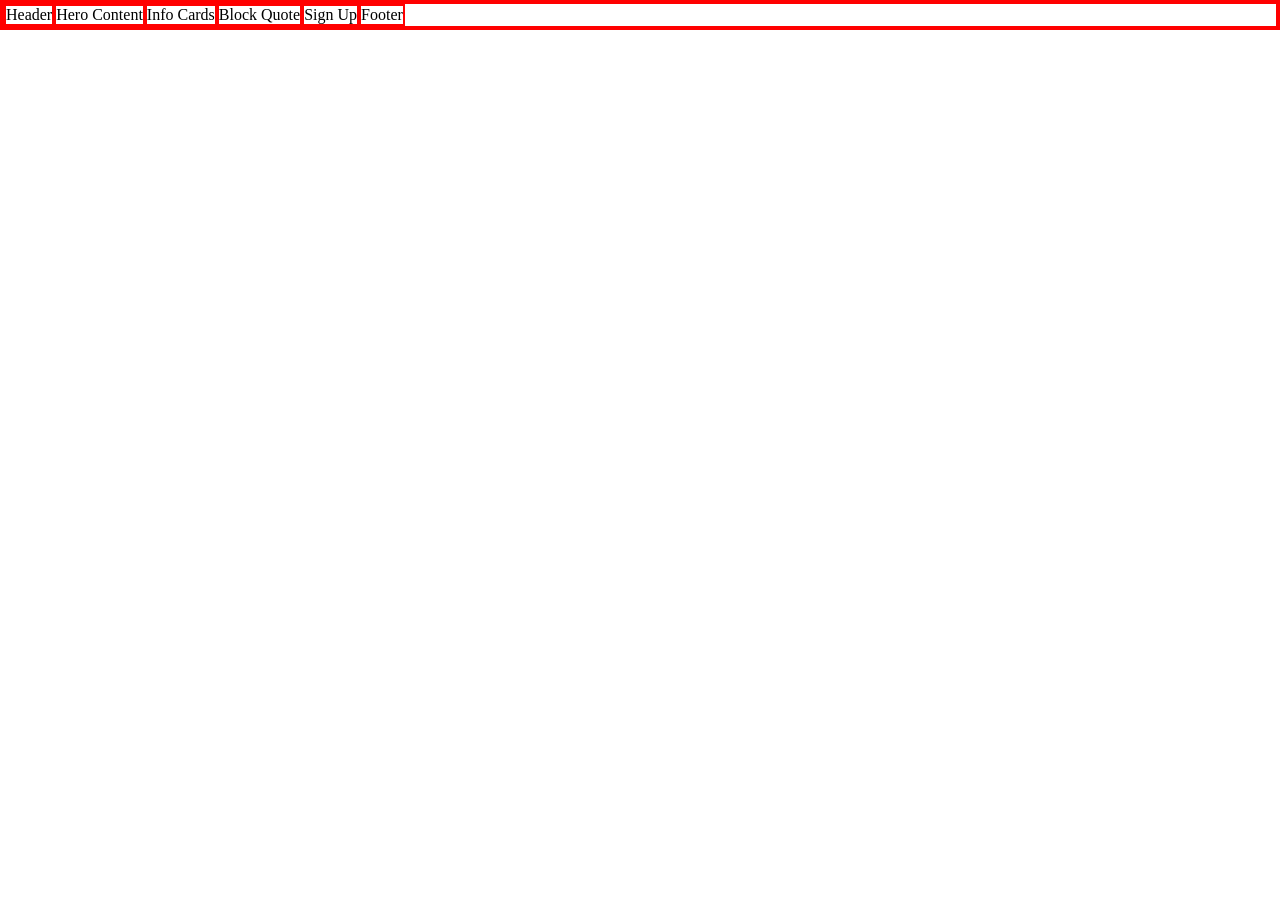
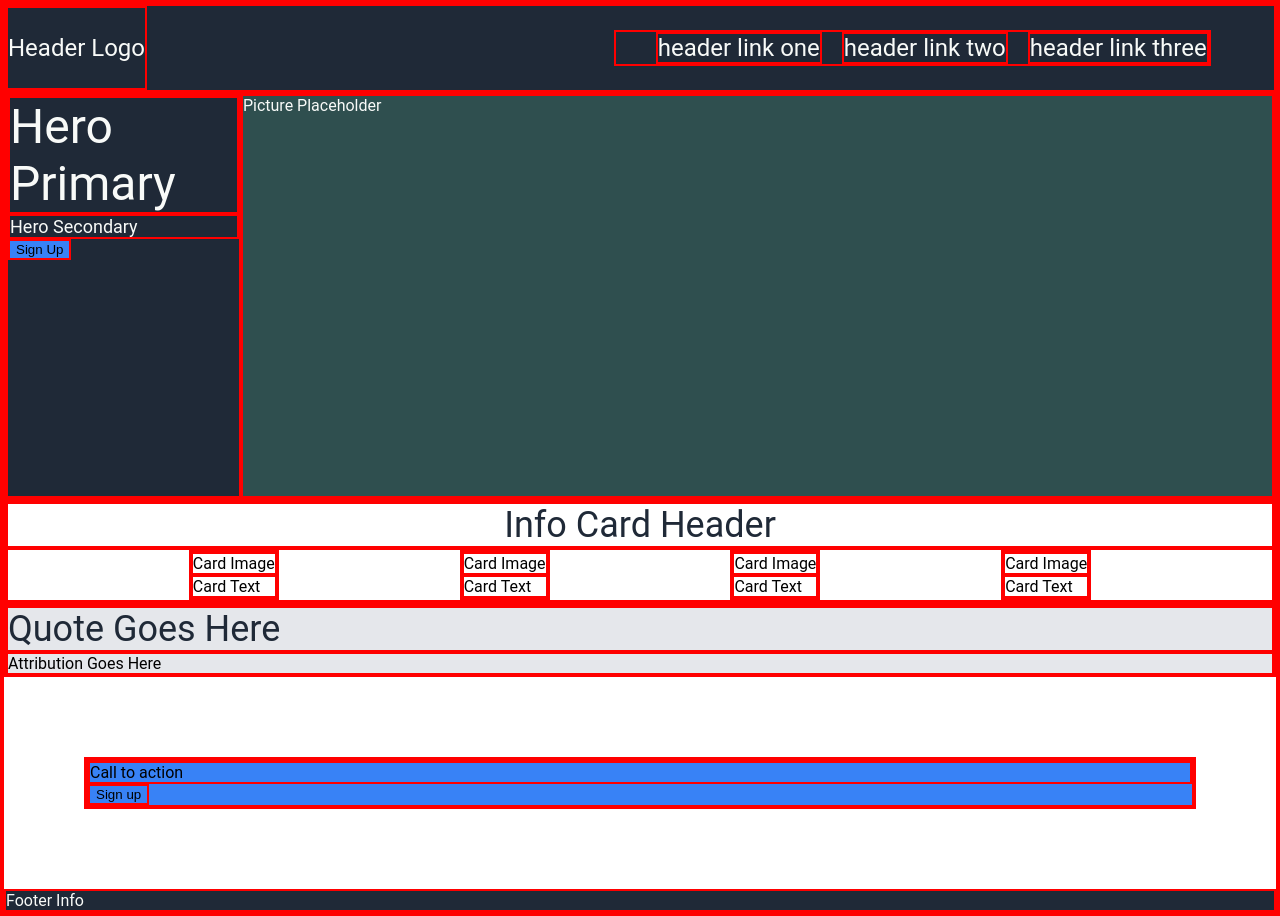
Before and after one commit to imalreadyafiddle/odin-landing-page, a plain HTML site: page pages/landing-page.html in a window 1280 px wide. Before the commit the page ends 800 px from the top, so only its background shows below. Drawn offline with Linux system fonts and the light colour scheme; a web font is replaced by a local one.

Commit message:
Rough outline view of web-page

```diff
--- a/pages/landing-page.html
+++ b/pages/landing-page.html
@@ -1,20 +1,70 @@
 <!DOCTYPE html>
-<html lang=""en">
+<html lang = "en">
 
 <head>
-    <meta charset="utf-8">
-    <meta name="viewport" content="width=device-width, initial-scale=1.0">
-    <link rel="stylesheet" href="../styles/style.css">
+    <meta charset = "utf-8">
+    <meta name = "viewport" content = "width=device-width, initial-scale=1.0">
+    <link rel = "stylesheet" href = "../styles/style.css">
+    <link rel = "stylesheet" href = "https://use.typekit.net/xes1hkh.css">
     <title>imalreadyafiddle's landing page project</title>
 </head>
 
 <body>
-    <header>Header</header>
-    <div class="hero">Hero Content</div>
-    <div class="container section-one">Info Cards</div>
-    <div class="container section-two">Block Quote</div>
-    <div class="container section-three">Sign Up</div>
-    <footer>Footer</footer>
+
+    <header>
+        <div class = "header-logo">Header Logo</div>
+        <ul class = "header-links right">
+            <li>header link one</li>
+            <li>header link two</li>
+            <li>header link three</li>
+        </ul>
+    </header>
+
+    <div class = "hero">
+        <div class = "hero-text">
+            <div class = "hero-text-primary">Hero Primary</div>
+            <div class = "hero-text-secondary">Hero Secondary</div>
+            <button>Sign Up</button>
+        </div>
+        <div class = "hero-image">Picture Placeholder</div>
+    </div>
+
+    <div class = "container info-cards">
+        <div class="info-card-header">Info Card Header</div>
+        <div class = "card-container">
+            <div class = "info-card">
+                <div class = "card-image">Card Image</div>
+                <div class = "card-text">Card Text</div>
+            </div>
+            <div class = "info-card">
+                <div class = "card-image">Card Image</div>
+                <div class = "card-text">Card Text</div>
+            </div>
+            <div class = "info-card">
+                <div class = "card-image">Card Image</div>
+                <div class = "card-text">Card Text</div>
+            </div>
+            <div class = "info-card">
+                <div class = "card-image">Card Image</div>
+                <div class = "card-text">Card Text</div>
+            </div>
+        </div>
+    </div>
+
+    <div class = "container block-quote">
+        <div class = "quote">Quote Goes Here</div>
+        <div class = "quote-attribution">Attribution Goes Here</div>
+    </div>
+
+    <div class = "cta-block">
+        <div class = "container sign-up">
+            <div class = "cta">Call to action</div>
+            <button>Sign up</button>
+        </div>
+    </div>
+
+    <footer>Footer Info</footer>
+
 </body>
 
 </html>
--- a/styles/style.css
+++ b/styles/style.css
@@ -2,9 +2,96 @@
     border: solid 2px red;
 }
 
-* body {
+body {
     display: flex;
+    flex-direction: column;
     flex: 1;
     margin: 0;
     padding: 0;
+    font-family: "Roboto", sans-serif;
+    justify-content: space-evenly;
 }
+
+.hero, footer, header {
+    background-color: #1F2937;
+    color: #F8FAF8;
+    display: flex;
+}
+
+.block-quote, .cta-block {
+    background-color: #E5E7EB;
+}
+
+.card-container {
+    display: flex;
+    flex-direction: row;
+    justify-content: space-evenly;
+}
+
+.cta-block {
+    margin: 80px;
+}
+
+.hero-image {
+    background-color: darkslategrey;
+    width: 100%;
+    height: 400px;
+}
+
+.hero-text-primary {
+    font-size: 48px;
+}
+
+.hero-text-secondary {
+    font-size: 18px;
+}
+
+header {
+    font-size: 24px;
+    display: flex;
+}
+
+.header-logo {
+    display: flex;
+    justify-content: center;
+    align-items: center;
+}
+
+.header-links {
+    gap: 20px;
+}
+
+.info-card-header {
+    font-size: 36px;
+    color: #1F2937;
+    display: flex;
+    justify-content: center;
+}
+
+.info-cards {
+    display: flex;
+    flex-direction: column;
+}
+
+.quote {
+    color: #1F2937;
+    font-size: 36px;
+}
+
+.quote-attribution {
+
+}
+
+.right {
+    margin-right: 5%;
+    margin-left: auto;
+}
+
+.sign-up, button {
+    background-color: #3882F6;
+}
+
+ul {
+    list-style-type: none;
+    display: flex;
+}
```
